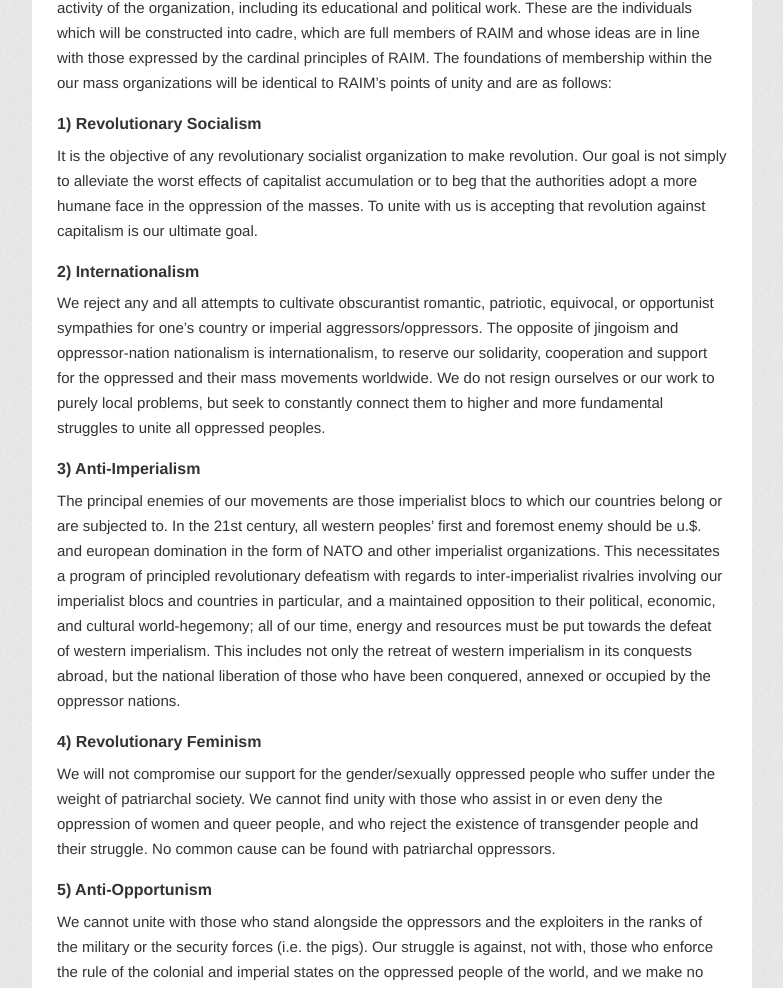
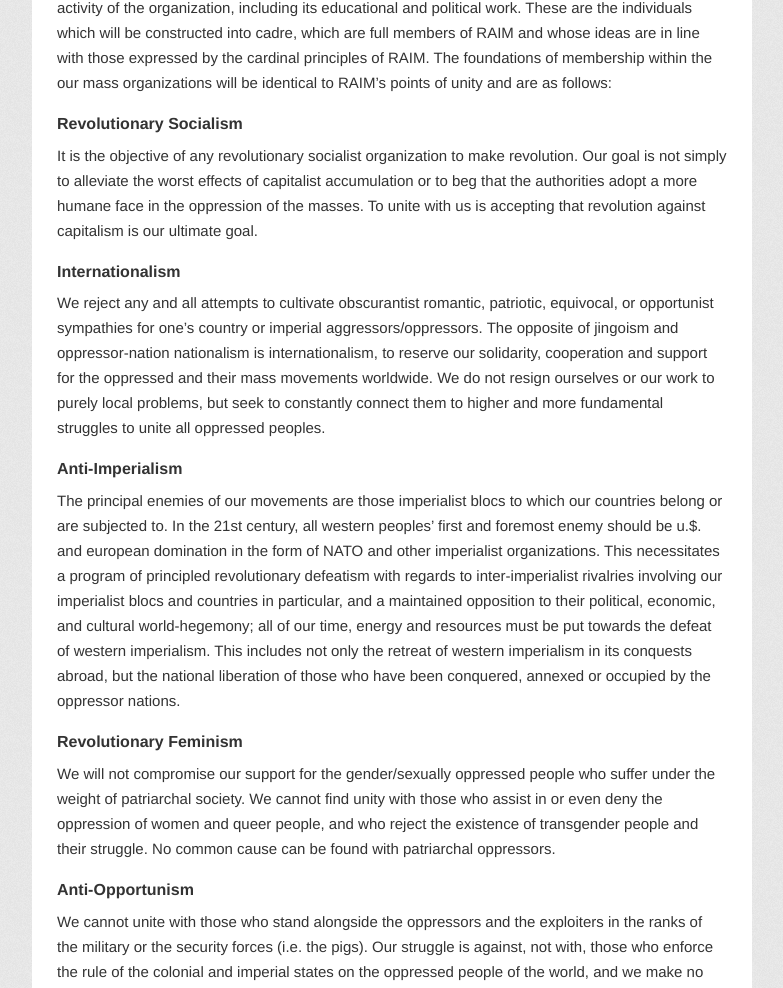
Before and after one commit to thirdworldists/thirdworldists.github.io, a Jekyll site: the page built from _posts/2018-03-27-a-framework-for-mass-organizations.md, in a window 1280 px wide and 1400 px high, scrolled down 2949 px. Shown: the part 145-1133 px from the top of the window, without its empty margins (248-1031 px from the left). Built offline with Jekyll 4.4.1, drawn with Linux system fonts in a browser that asks for light colours; nearby versions of some CDN libraries.

Commit message:
Update 2018-03-27-a-framework-for-mass-organizations.md

```diff
--- a/_posts/2018-03-27-a-framework-for-mass-organizations.md
+++ b/_posts/2018-03-27-a-framework-for-mass-organizations.md
@@ -40,23 +40,23 @@
 
 To begin with, we must identify three stages of membership within the mass organizations. Much like the “Serve the People” formations, we recognize the spheres of *volunteers*, *members* and *cadre*. The volunteers must not necessarily agree to our political line, but must accept the leadership of the organization while working with it. They are a transient category, which we encourage to become members and attend other educational functions. Members agree to the fundamental positions of the mass organization and take it upon themselves not only to lend a hand, but to engage deeply in the activity of the organization, including its educational and political work. These are the individuals which will be constructed into cadre, which are full members of RAIM and whose ideas are in line with those expressed by the cardinal principles of RAIM. The foundations of membership within the our mass organizations will be identical to RAIM’s points of unity and are as follows:
 
-#### 1) Revolutionary Socialism
+#### Revolutionary Socialism
 
 It is the objective of any revolutionary socialist organization to make revolution. Our goal is not simply to alleviate the worst effects of capitalist accumulation or to beg that the authorities adopt a more humane face in the oppression of the masses. To unite with us is accepting that revolution against capitalism is our ultimate goal.
 
-#### 2) Internationalism
+#### Internationalism
 
 We reject any and all attempts to cultivate obscurantist romantic, patriotic, equivocal, or opportunist sympathies for one's country or imperial aggressors/oppressors. The opposite of jingoism and oppressor-nation nationalism is internationalism, to reserve our solidarity, cooperation and support for the oppressed and their mass movements worldwide. We do not resign ourselves or our work to purely local problems, but seek to constantly connect them to higher and more fundamental struggles to unite all oppressed peoples.
 
-#### 3) Anti-Imperialism
+#### Anti-Imperialism
 
 The principal enemies of our movements are those imperialist blocs to which our countries belong or are subjected to. In the 21st century, all western peoples’ first and foremost enemy should be u.$. and european domination in the form of NATO and other imperialist organizations. This necessitates a program of principled revolutionary defeatism with regards to inter-imperialist rivalries involving our imperialist blocs and countries in particular, and a maintained opposition to their political, economic, and cultural world-hegemony; all of our time, energy and resources must be put towards the defeat of western imperialism. This includes not only the retreat of western imperialism in its conquests abroad, but the national liberation of those who have been conquered, annexed or occupied by the oppressor nations.
 
-#### 4) Revolutionary Feminism
+#### Revolutionary Feminism
 
 We will not compromise our support for the gender/sexually oppressed people who suffer under the weight of patriarchal society. We cannot find unity with those who assist in or even deny the oppression of women and queer people, and who reject the existence of transgender people and their struggle. No common cause can be found with patriarchal oppressors.
 
-#### 5) Anti-Opportunism
+#### Anti-Opportunism
 
 We cannot unite with those who stand alongside the oppressors and the exploiters in the ranks of the military or the security forces (i.e. the pigs). Our struggle is against, not with, those who enforce the rule of the colonial and imperial states on the oppressed people of the world, and we make no exceptions. Unity with us means opposition to the oppressors and exploiters, nothing less.
 
```
